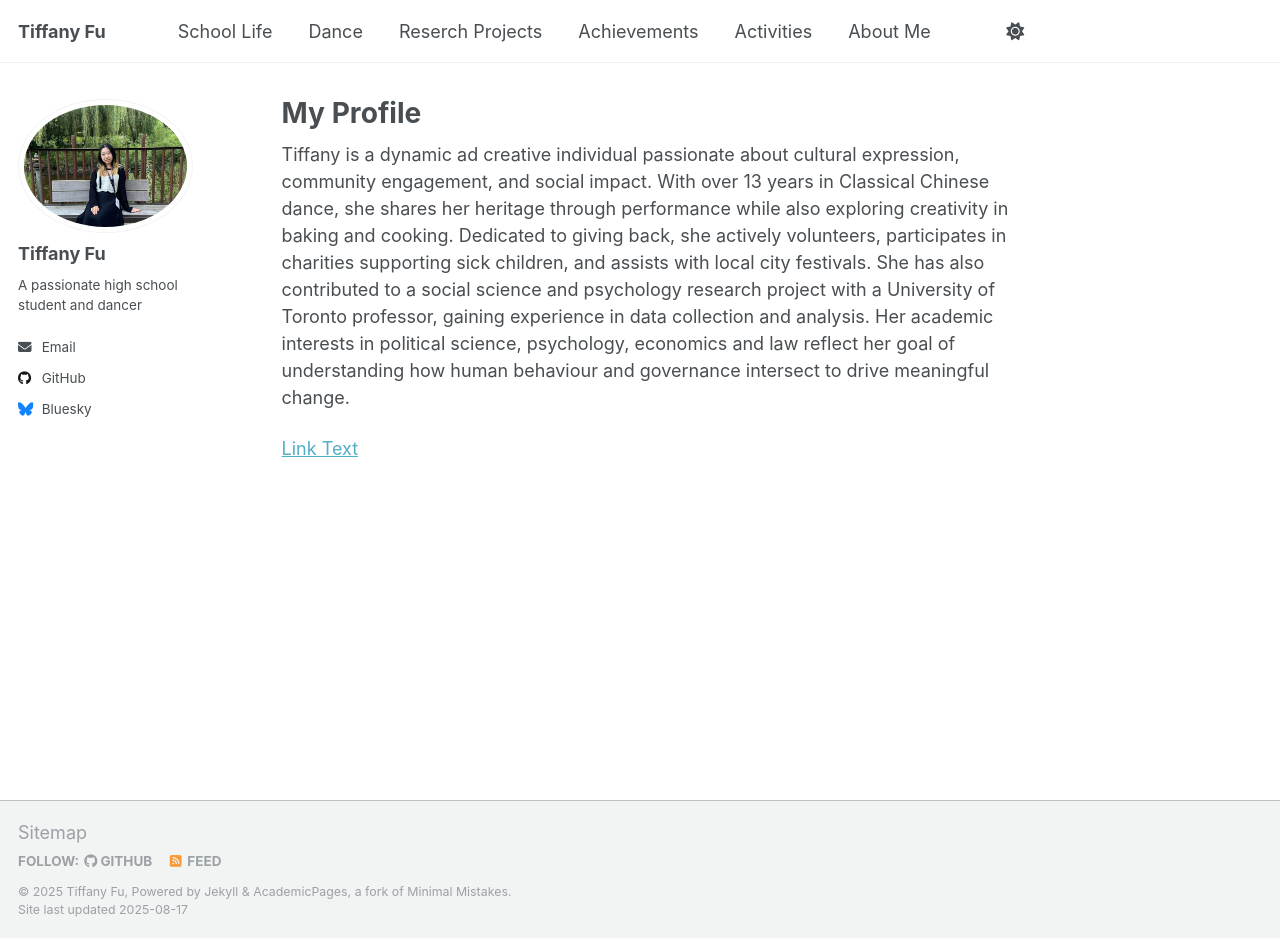
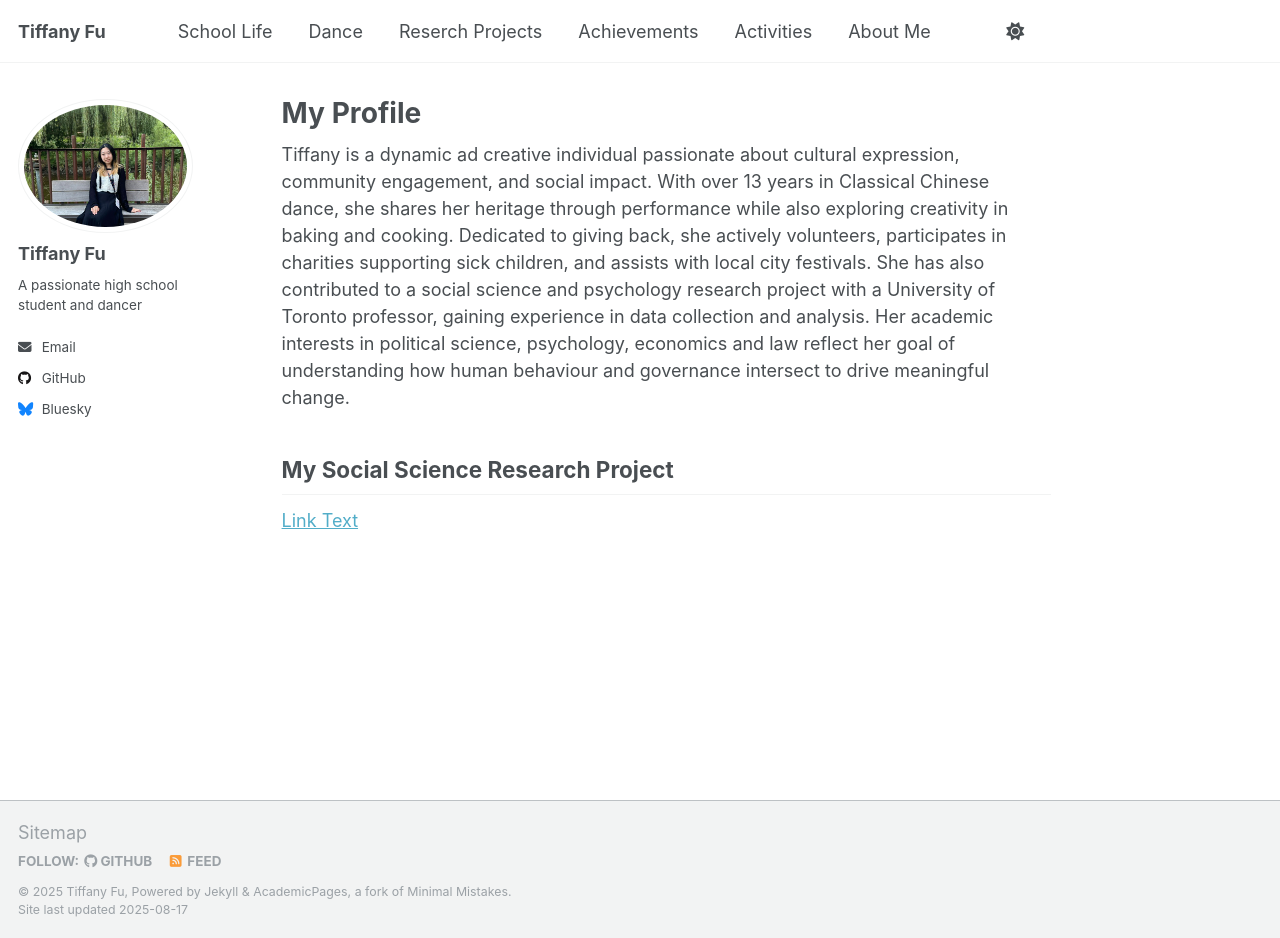
Before and after one commit to TiffanyJTFu/TiffanyFu, a Jekyll site: the page built from _pages/about.md, in a window 1280 px wide and 938 px high. Built offline with Jekyll 4.4.1, drawn with Linux system fonts in a browser that asks for light colours; a script that is not in the unit is left out.

Commit message:
Update about.md

```diff
--- a/_pages/about.md
+++ b/_pages/about.md
@@ -9,5 +9,5 @@ redirect_from:
 
 Tiffany is a dynamic ad creative individual passionate about cultural expression, community engagement, and social impact. With over 13 years in Classical Chinese dance, she shares her heritage through performance while also exploring creativity in baking and cooking. Dedicated to giving back, she actively volunteers, participates in charities supporting sick children, and assists with local city festivals. She has also contributed to a social science and psychology research project with a University of Toronto professor, gaining experience in data collection and analysis. Her academic interests in political science, psychology, economics and law reflect her goal of understanding how human behaviour and governance intersect to drive meaningful change.
 
-
+## My Social Science Research Project
 <a href="https://tiffanyjtfu.github.io/TiffanyFu/teaching/SocialScienceResearchProject" target='_blank'>Link Text</a>
```
